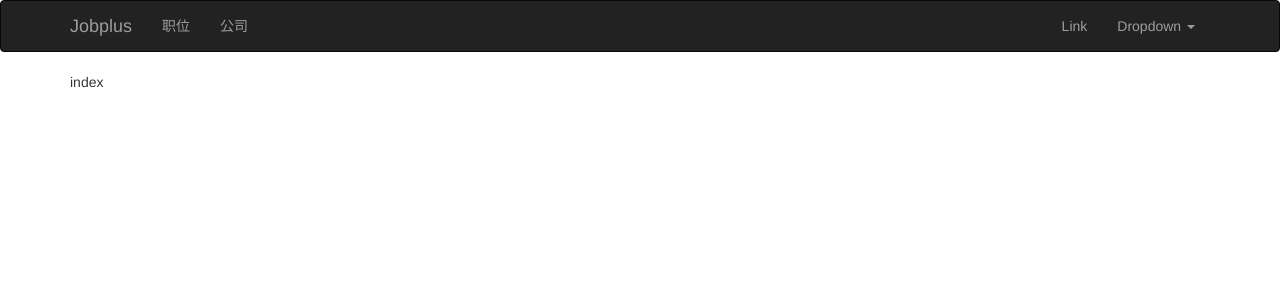
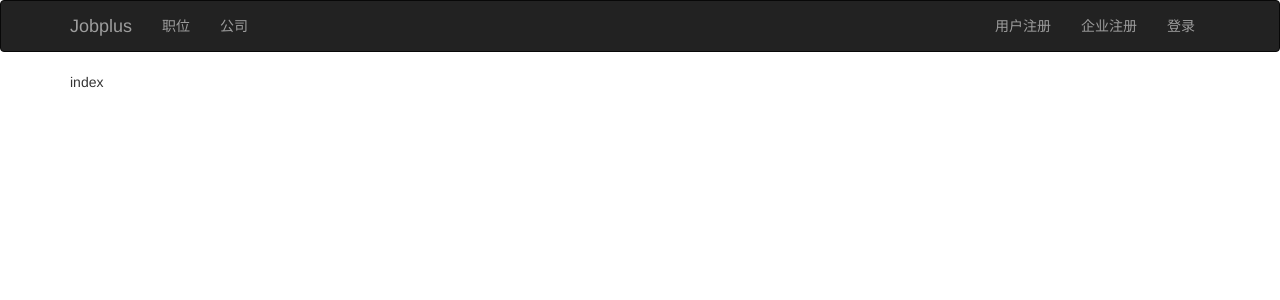
Before and after one commit to LouPlus/jobplus12-1, a Flask app: page / in a window 1280 px wide. Shown: the top 300 px of the page. Run offline with Flask 2, Linux system fonts and the light colour scheme.

Commit message:
项目基本框架

```diff
--- a/jobplus/templates/base.html
+++ b/jobplus/templates/base.html
@@ -33,18 +33,9 @@
                 <li><a href="#">公司</a></li>
             </ul>
             <ul class="nav navbar-nav navbar-right">
-                <li><a href="#">Link</a></li>
-                <li class="dropdown">
-                    <a href="#" class="dropdown-toggle" data-toggle="dropdown" role="button" aria-haspopup="true"
-                       aria-expanded="false">Dropdown <span class="caret"></span></a>
-                    <ul class="dropdown-menu">
-                        <li><a href="#">Action</a></li>
-                        <li><a href="#">Another action</a></li>
-                        <li><a href="#">Something else here</a></li>
-                        <li role="separator" class="divider"></li>
-                        <li><a href="#">Separated link</a></li>
-                    </ul>
-                </li>
+                <li><a href="#">用户注册</a></li>
+                <li><a href="#">企业注册</a></li>
+                <li><a href="#">登录</a></li>
             </ul>
         </div><!-- /.navbar-collapse -->
     </div>
```
